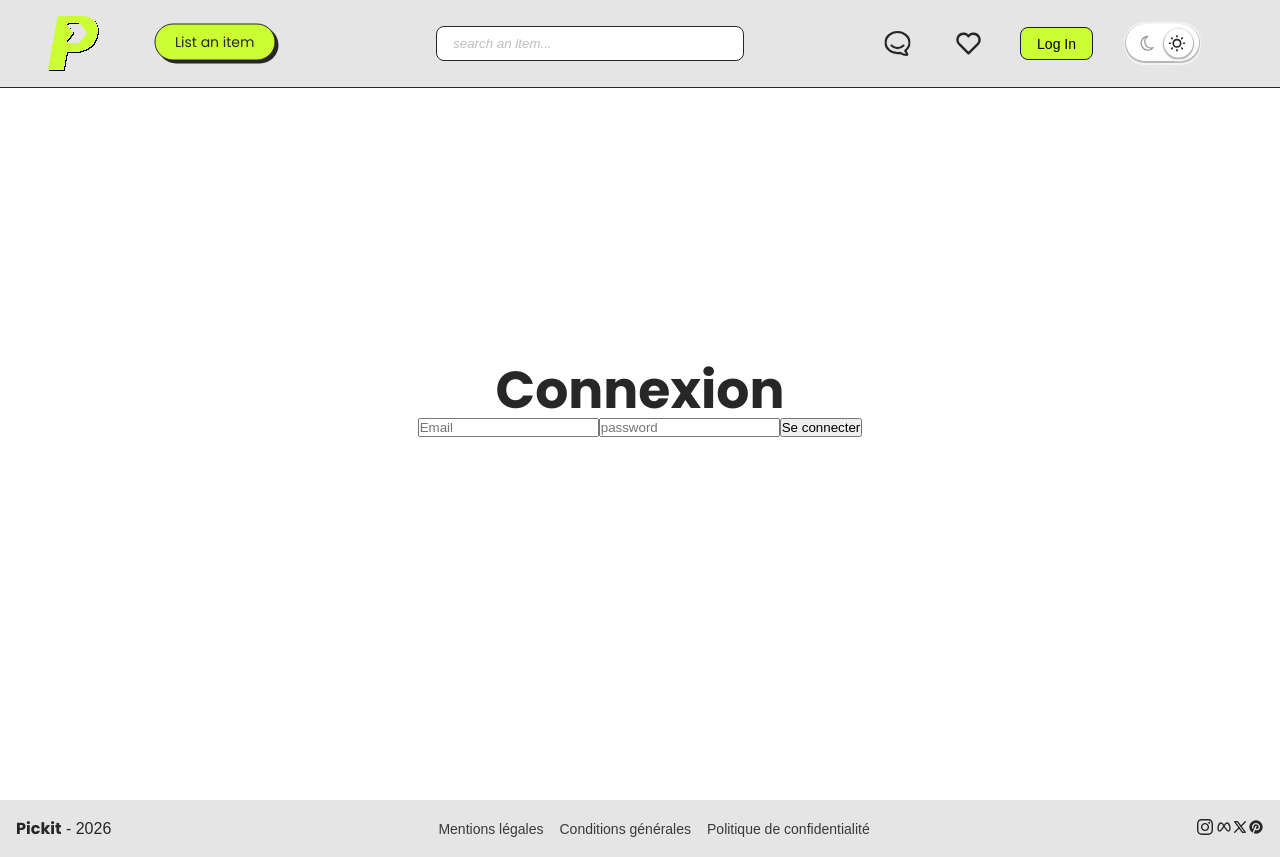
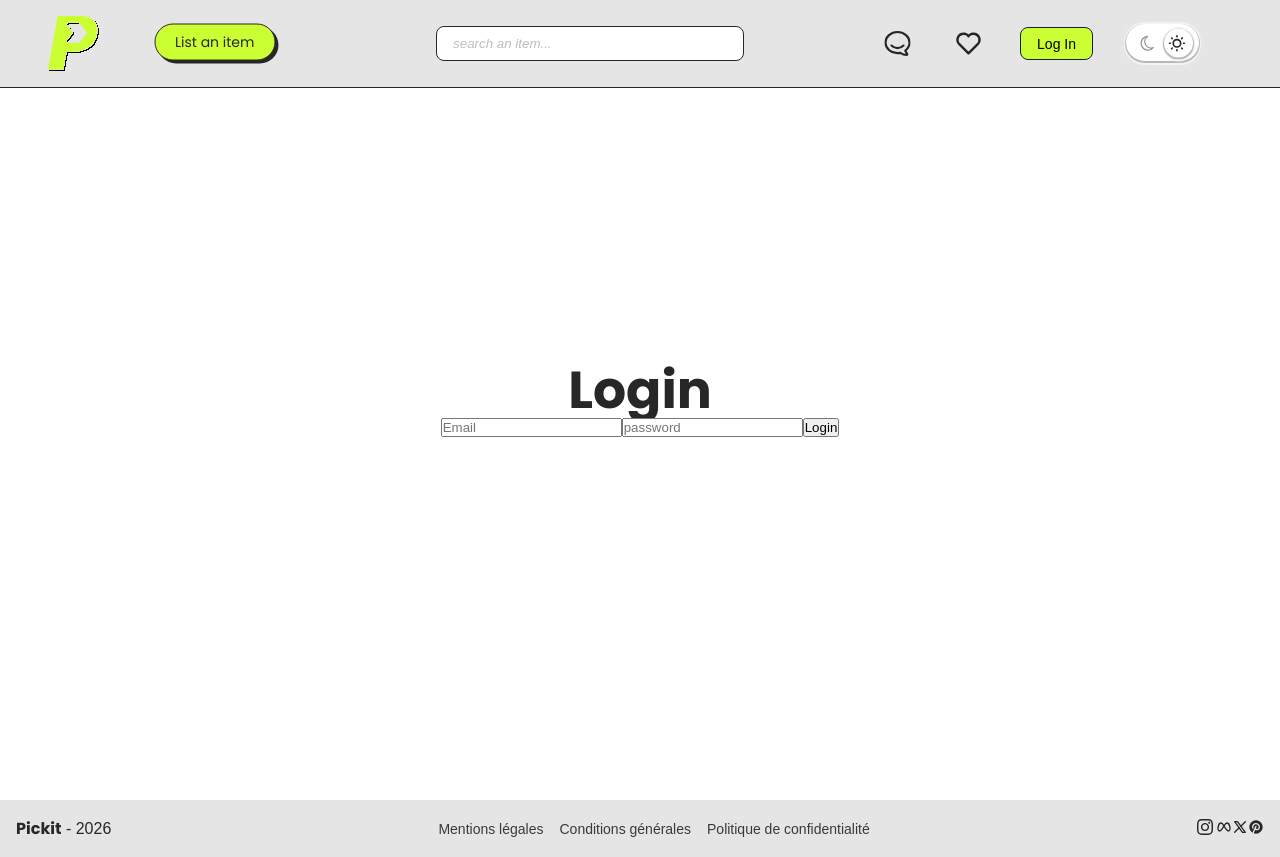
Before and after one commit to Harmajabb/pickit, a React (Vite) app in the folder client/: page /login in a window 1280 px wide. Built offline with nearby package versions, Linux system fonts and the light colour scheme; no server answers; a web font is replaced by a local one.

Commit message:
changed french to english

```diff
--- a/client/src/pages/Connexion/Connexion.tsx
+++ b/client/src/pages/Connexion/Connexion.tsx
@@ -47,7 +47,7 @@ function Login() {
     <>
       <div className="background-connexion">
         <div className="title-connexion">
-          <h1>Connexion</h1>
+          <h1>Login</h1>
         </div>
         <form className="form-connexion" onSubmit={Submit}>
           <input
@@ -63,7 +63,7 @@ function Login() {
             placeholder="password"
           />
           <button className="btn-connexion" type="submit">
-            Se connecter
+            Login
           </button>
         </form>
 
```
Also changed, not shown: 1 other file (tests, documents, lock files or other folders).
